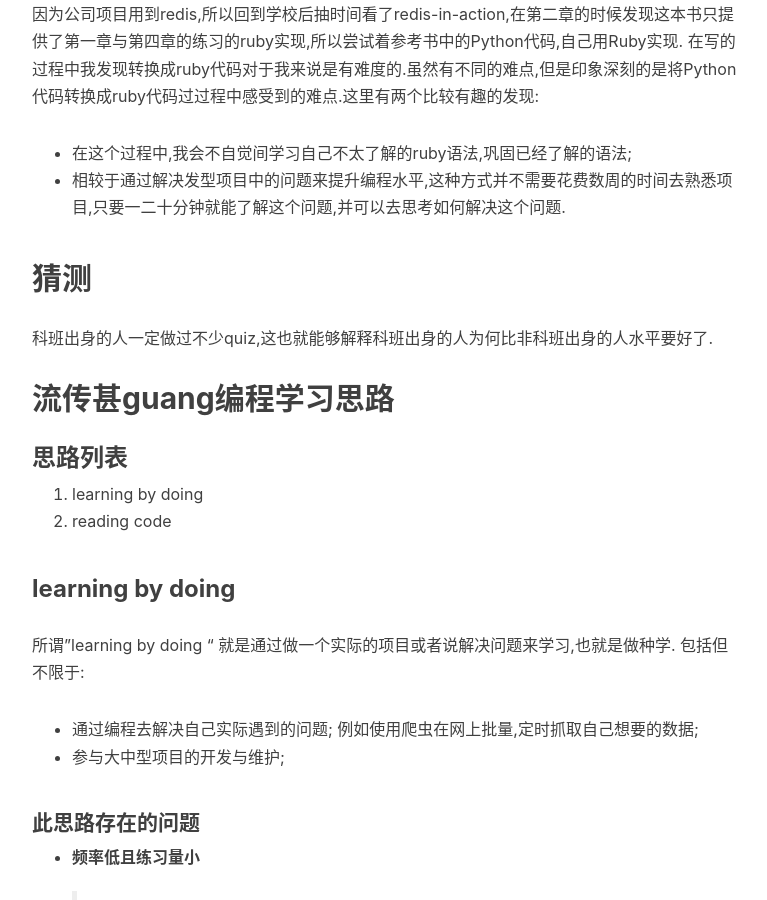
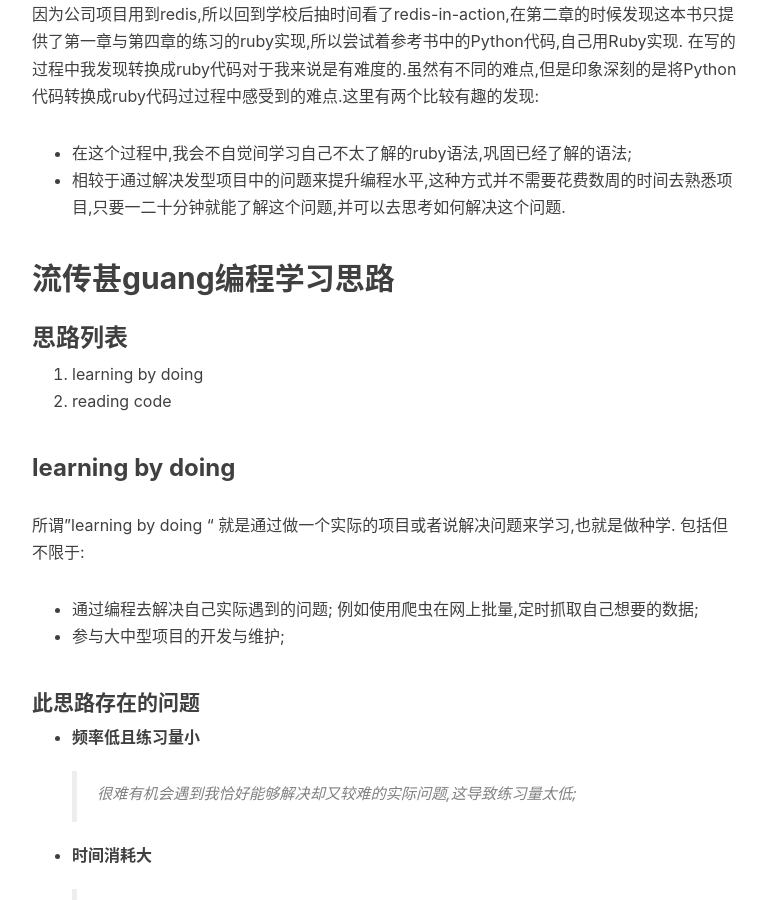
Before and after one commit to SCH94/mind1949.github.io, a Jekyll site: the page built from _posts/18-06-06-对做练习题与阅读练习题答案的思考.md, in a window 1280 px wide and 900 px high, scrolled down 830 px. Shown: the whole window, without its empty margins (233-1000 px from the left). Built offline with Jekyll 4.4.1, drawn with Linux system fonts in a browser that asks for light colours; nearby versions of some CDN libraries; comment, search, counter and statistics services are not loaded.

Commit message:
修剪内容

```diff
--- a/_posts/18-06-06-对做练习题与阅读练习题答案的思考.md
+++ b/_posts/18-06-06-对做练习题与阅读练习题答案的思考.md
@@ -21,10 +21,6 @@ tags:
 
 * 在这个过程中,我会不自觉间学习自己不太了解的ruby语法,巩固已经了解的语法;
 * 相较于通过解决发型项目中的问题来提升编程水平,这种方式并不需要花费数周的时间去熟悉项目,只要一二十分钟就能了解这个问题,并可以去思考如何解决这个问题.
-
-## 猜测
-科班出身的人一定做过不少quiz,这也就能够解释科班出身的人为何比非科班出身的人水平要好了.
-
 
 ## 流传甚guang编程学习思路
 ###  思路列表
```
